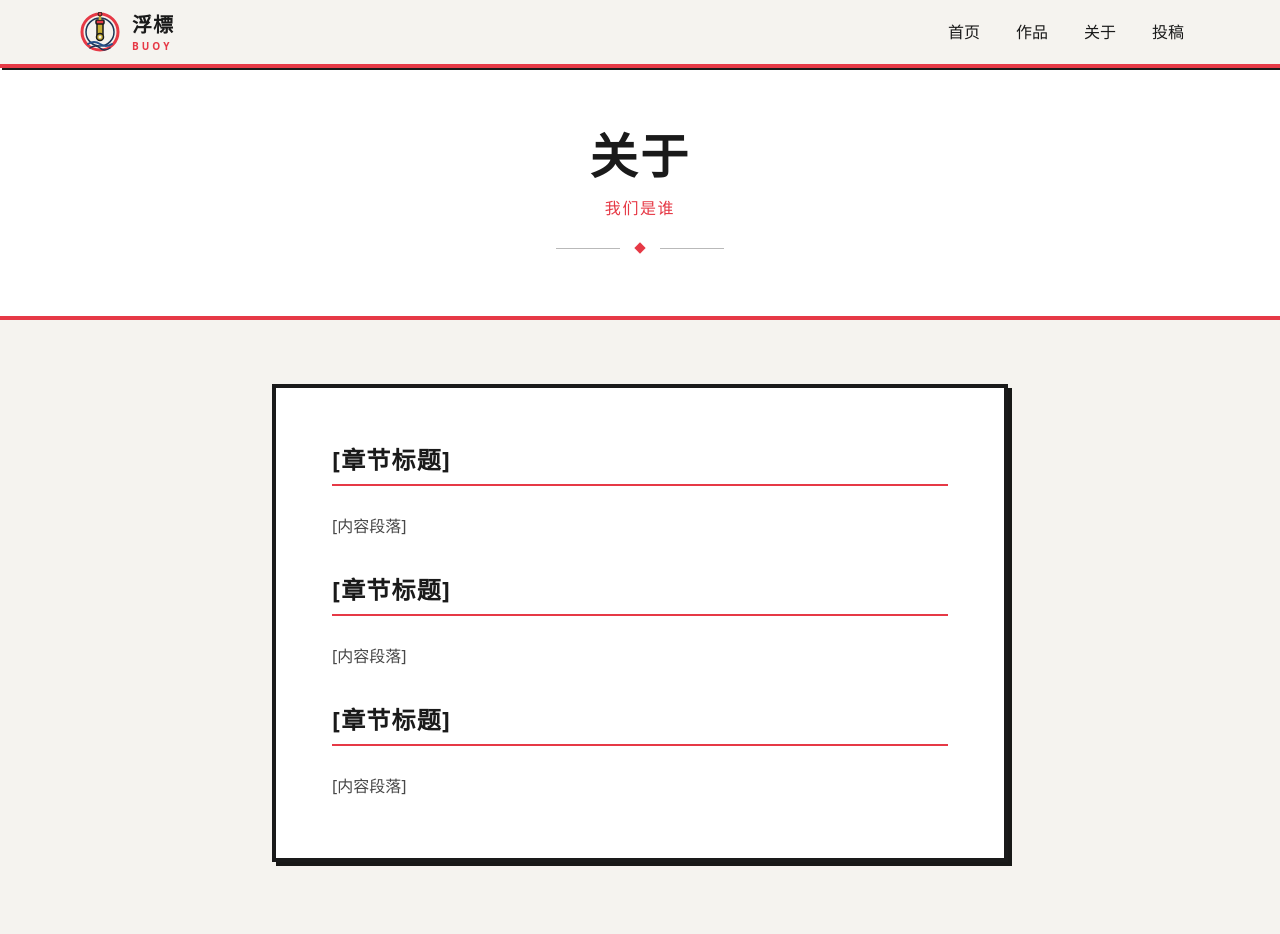
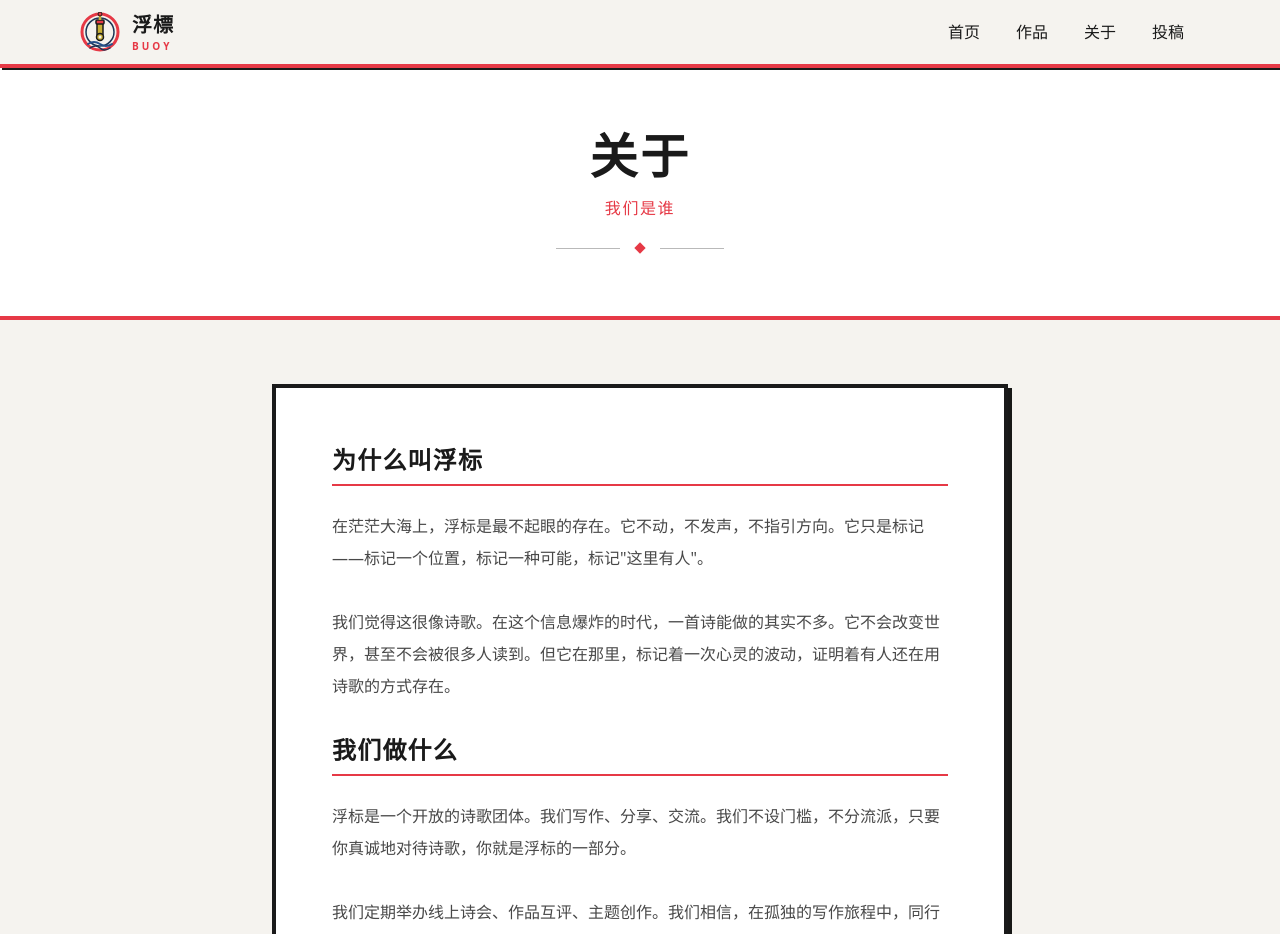
Before and after one commit to ach3rry/buoypoems, a Next.js app: page /philosophy in a window 1280 px wide. Shown: the top 934 px of the page. Built offline with nearby package versions, Linux system fonts and the light colour scheme.

Commit message:
feat: 完善首页和关于页面内容
- 首页：填写团体介绍、三个特性描述（先锋/年轻/探索）
- 关于页面：填写完整内容（为什么叫浮标/我们做什么/加入我们）

```diff
--- a/app/page.tsx
+++ b/app/page.tsx
@@ -107,10 +107,10 @@ export default function Home() {
             </div>
             <div className="prose prose-lg max-w-none mx-auto text-ukiyo-sumi/80">
               <p className="text-center leading-relaxed text-lg mb-6">
-                [在这里介绍浮标诗歌团体]
+                浮标 BUOY 是一个成立于 2024 年的先锋诗歌团体。我们由一群年轻的写作者组成，在语言的边界探索，在诗的海洋里漂流。
               </p>
               <p className="text-center leading-relaxed text-ukiyo-sumi/60">
-                我们是一群年轻的写作者，在语言的边界探索可能性的浮标。
+                我们不追随潮流，不固守传统。我们相信每一首诗都是一座浮标，标记着一次探索，证明着一种存在。
               </p>
             </div>
           </div>
@@ -121,9 +121,9 @@ export default function Home() {
           <div className="max-w-6xl mx-auto px-4">
             <div className="grid md:grid-cols-3 gap-8">
               {[
-                { title: '先锋', icon: '⚡', desc: '[描述浮标的先锋特质]' },
-                { title: '年轻', icon: '🌊', desc: '[描述浮标的年轻特质]' },
-                { title: '探索', icon: '🧭', desc: '[描述浮标的探索特质]' }
+                { title: '先锋', icon: '⚡', desc: '突破形式的束缚，探索语言的疆界，在诗歌的无人区开辟新路。' },
+                { title: '年轻', icon: '🌊', desc: '由 00 后写作者发起，我们带着青春的锐气和未被规训的视角。' },
+                { title: '探索', icon: '🧭', desc: '在诗的海洋里，我们是浮标。随波逐流，却不随波逐流。' }
               ].map((feature, index) => (
                 <div
                   key={index}
--- a/app/philosophy/page.tsx
+++ b/app/philosophy/page.tsx
@@ -23,19 +23,25 @@ export default function PhilosophyPage() {
         <div className="max-w-3xl mx-auto px-4 py-16">
           <div className="bg-white border-4 border-ukiyo-sumi shadow-relief p-10 md:p-14">
             <div className="prose prose-lg max-w-none">
-              <h2 className="text-2xl font-bold text-ukiyo-sumi mb-6 pb-2 border-b-2 border-ukiyo-beni tracking-wider">[章节标题]</h2>
+              <h2 className="text-2xl font-bold text-ukiyo-sumi mb-6 pb-2 border-b-2 border-ukiyo-beni tracking-wider">为什么叫浮标</h2>
               <p className="text-ukiyo-sumi/80 mb-8 leading-loose">
-                [内容段落]
+                在茫茫大海上，浮标是最不起眼的存在。它不动，不发声，不指引方向。它只是标记——标记一个位置，标记一种可能，标记"这里有人"。
+              </p>
+              <p className="text-ukiyo-sumi/80 mb-8 leading-loose">
+                我们觉得这很像诗歌。在这个信息爆炸的时代，一首诗能做的其实不多。它不会改变世界，甚至不会被很多人读到。但它在那里，标记着一次心灵的波动，证明着有人还在用诗歌的方式存在。
               </p>
 
-              <h2 className="text-2xl font-bold text-ukiyo-sumi mb-6 pb-2 border-b-2 border-ukiyo-beni tracking-wider">[章节标题]</h2>
+              <h2 className="text-2xl font-bold text-ukiyo-sumi mb-6 pb-2 border-b-2 border-ukiyo-beni tracking-wider">我们做什么</h2>
               <p className="text-ukiyo-sumi/80 mb-8 leading-loose">
-                [内容段落]
+                浮标是一个开放的诗歌团体。我们写作、分享、交流。我们不设门槛，不分流派，只要你真诚地对待诗歌，你就是浮标的一部分。
+              </p>
+              <p className="text-ukiyo-sumi/80 mb-8 leading-loose">
+                我们定期举办线上诗会、作品互评、主题创作。我们相信，在孤独的写作旅程中，同行的存在本身就是一种温暖。
               </p>
 
-              <h2 className="text-2xl font-bold text-ukiyo-sumi mb-6 pb-2 border-b-2 border-ukiyo-beni tracking-wider">[章节标题]</h2>
+              <h2 className="text-2xl font-bold text-ukiyo-sumi mb-6 pb-2 border-b-2 border-ukiyo-beni tracking-wider">加入我们</h2>
               <p className="text-ukiyo-sumi/80 leading-loose">
-                [内容段落]
+                如果你也在写诗，如果你也在寻找同类，欢迎加入浮标。不需要你有发表过的作品，不需要你有什么资历。带上一首你写的诗，来见我们。
               </p>
             </div>
           </div>
```
